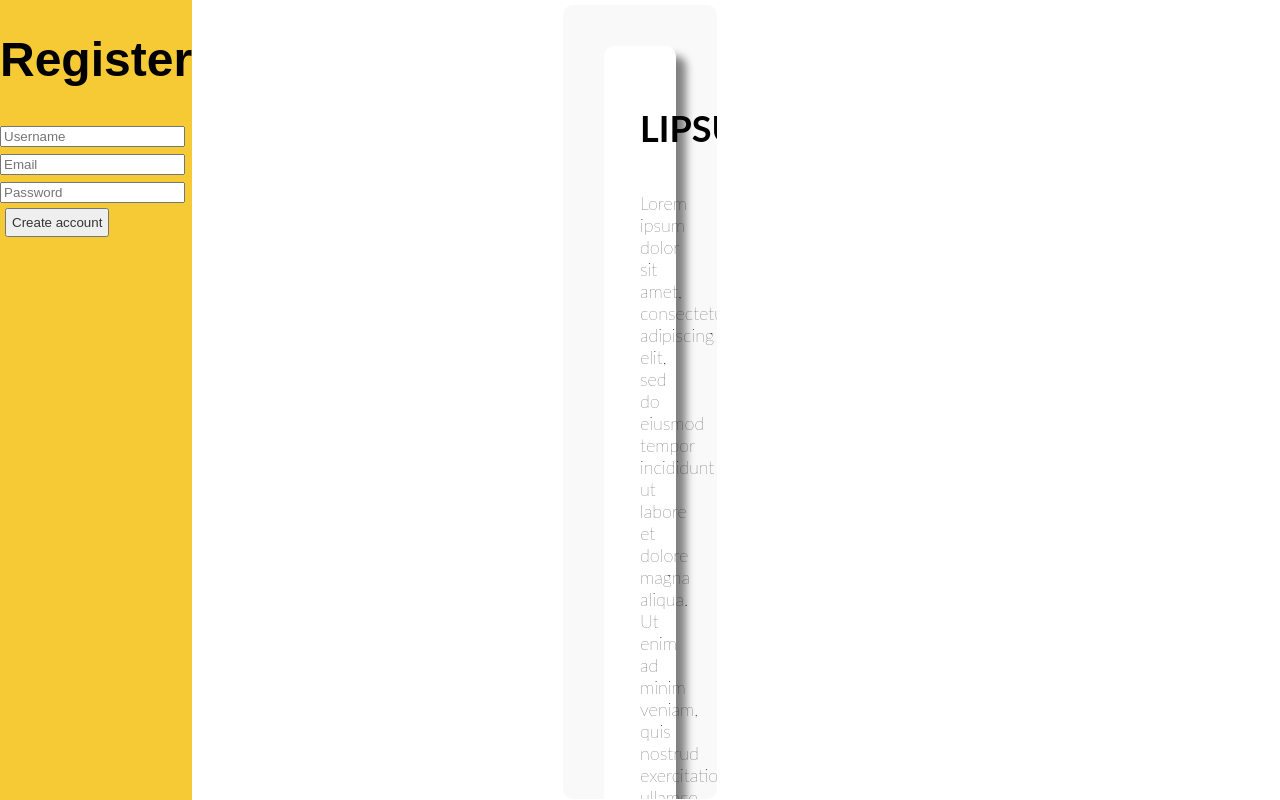
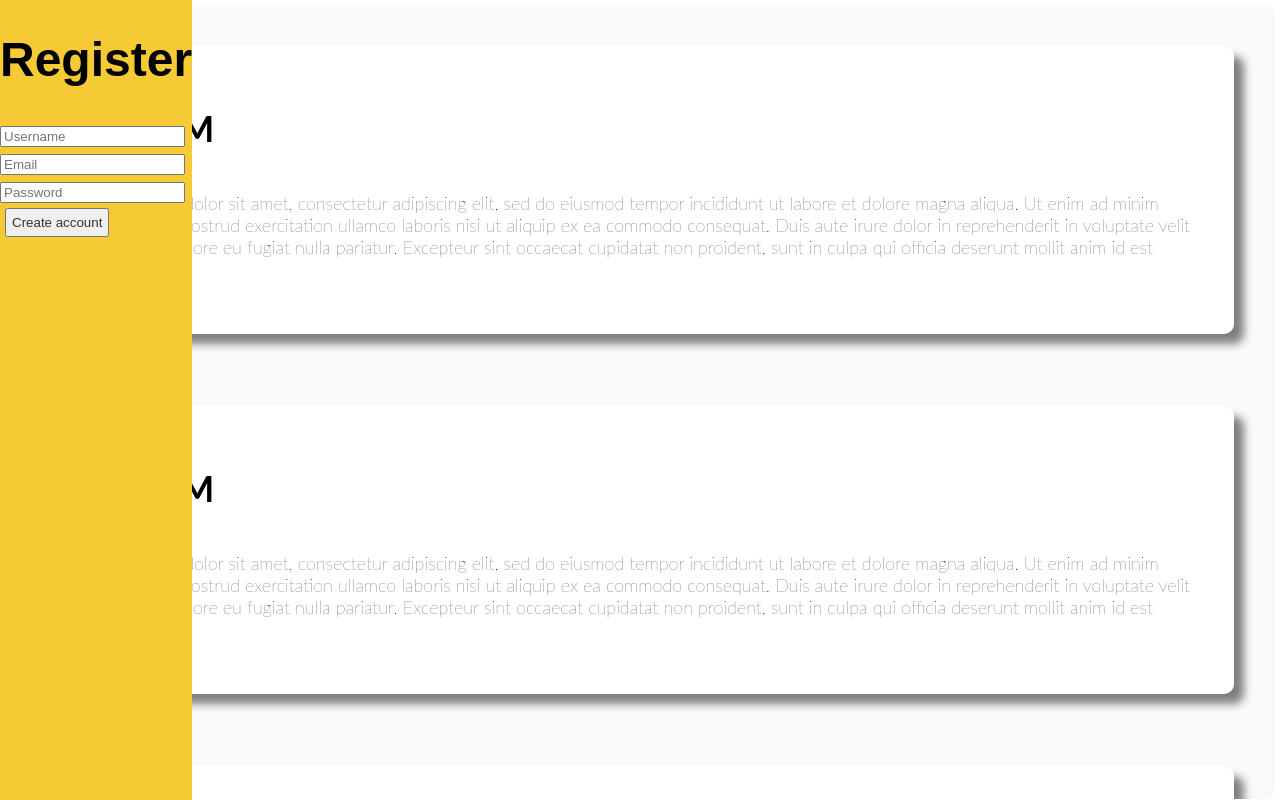
Before and after one commit to re-JECT-127/plusrepfront, a React (Create React App) app: page /feed in a window 1280 px wide. Built offline with nearby package versions, Linux system fonts and the light colour scheme.

Commit message:
Update App.css
width 65em lmao

```diff
--- a/src/App.css
+++ b/src/App.css
@@ -14,7 +14,7 @@
 .big-box {
   display:flex;
   background-color: rgb(249, 249, 249);
-  max-width: 6em;
+  max-width: 65em;
   height: 98vh;
   border: 15px;
   padding: 5px;
```
